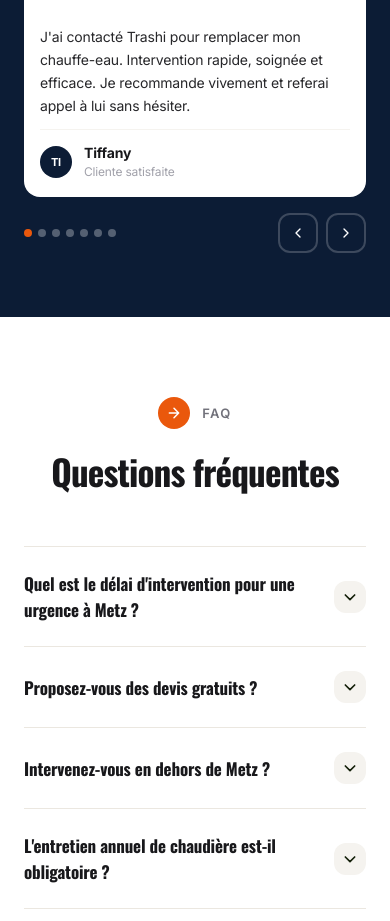
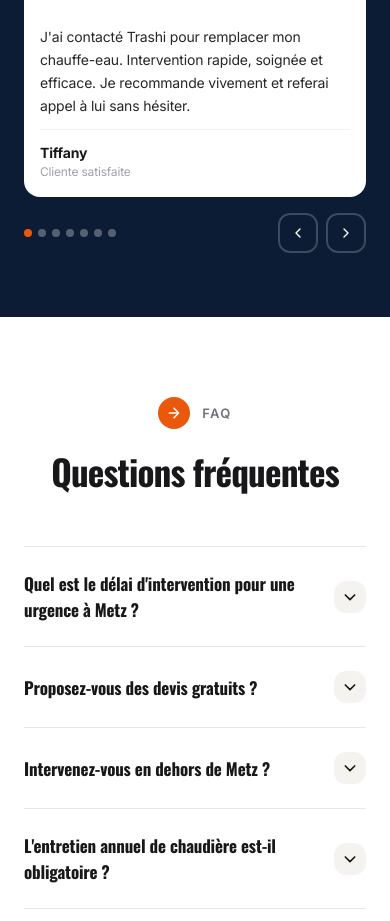
Before and after one commit to madebyaldo/trashi-plombier, a Next.js app: page / in a window 390 px wide. Shown: the part 5560-6481 px from the top of the page. Built offline with nearby package versions, Linux system fonts and the light colour scheme.

Commit message:
remove initials circle from mobile testimonial card

```diff
--- a/components/ui/stagger-testimonials.tsx
+++ b/components/ui/stagger-testimonials.tsx
@@ -116,14 +116,9 @@ export default function StaggerTestimonials() {
             <p className="text-[14px] leading-relaxed text-ink-800 mb-3">
               {TESTIMONIALS[offset].text}
             </p>
-            <div className="flex items-center gap-3 pt-3 border-t border-sand-100">
-              <div className="w-8 h-8 rounded-full flex items-center justify-center text-[11px] font-black text-white shrink-0" style={{ background: "#0c1c35" }}>
-                {TESTIMONIALS[offset].by.slice(0, 2).toUpperCase()}
-              </div>
-              <div>
-                <p className="font-bold text-[14px] text-ink-900">{TESTIMONIALS[offset].by}</p>
-                <p className="text-[12px] text-ink-400">{TESTIMONIALS[offset].role}</p>
-              </div>
+            <div className="pt-3 border-t border-sand-100">
+              <p className="font-bold text-[14px] text-ink-900">{TESTIMONIALS[offset].by}</p>
+              <p className="text-[12px] text-ink-400">{TESTIMONIALS[offset].role}</p>
             </div>
           </div>
         </div>
```
